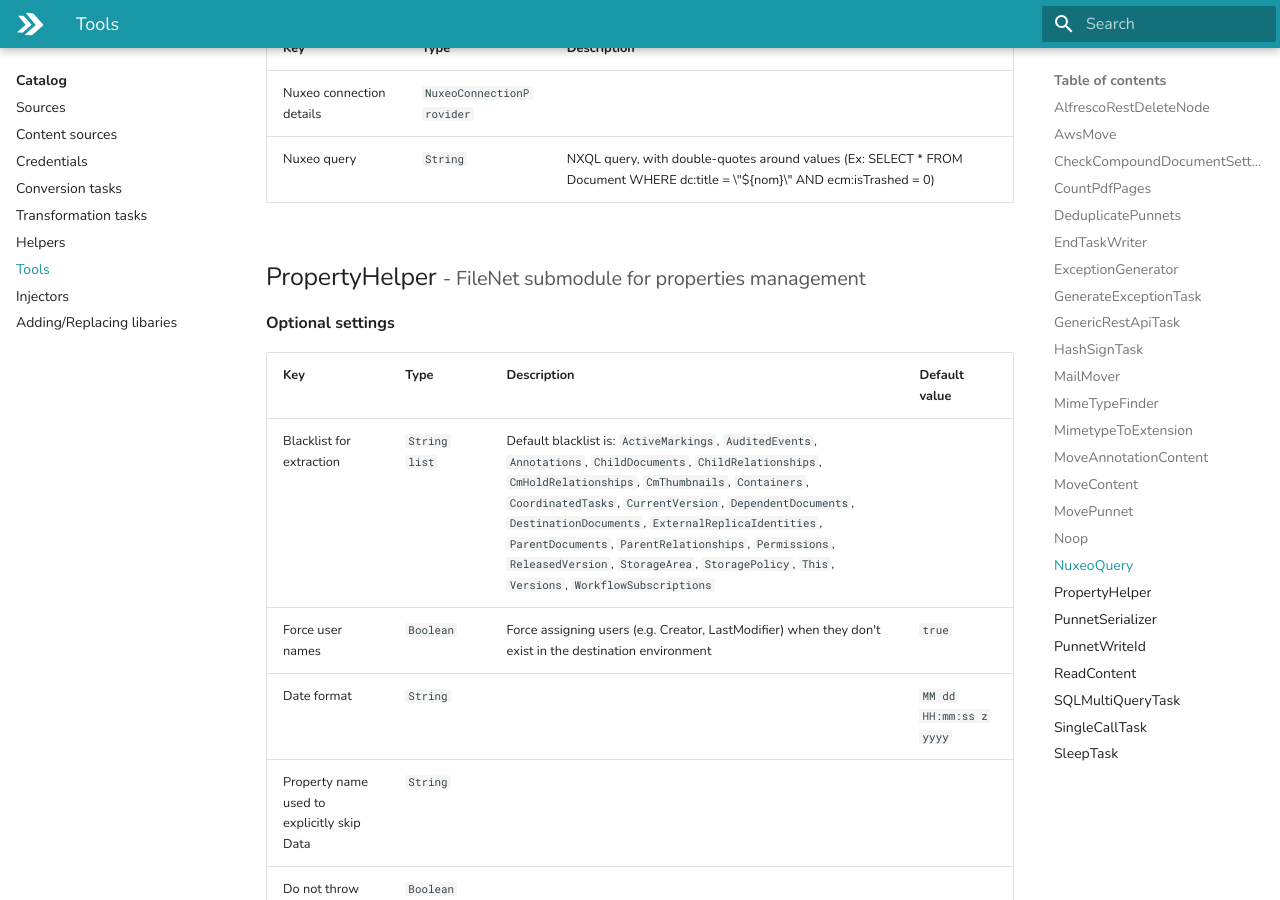
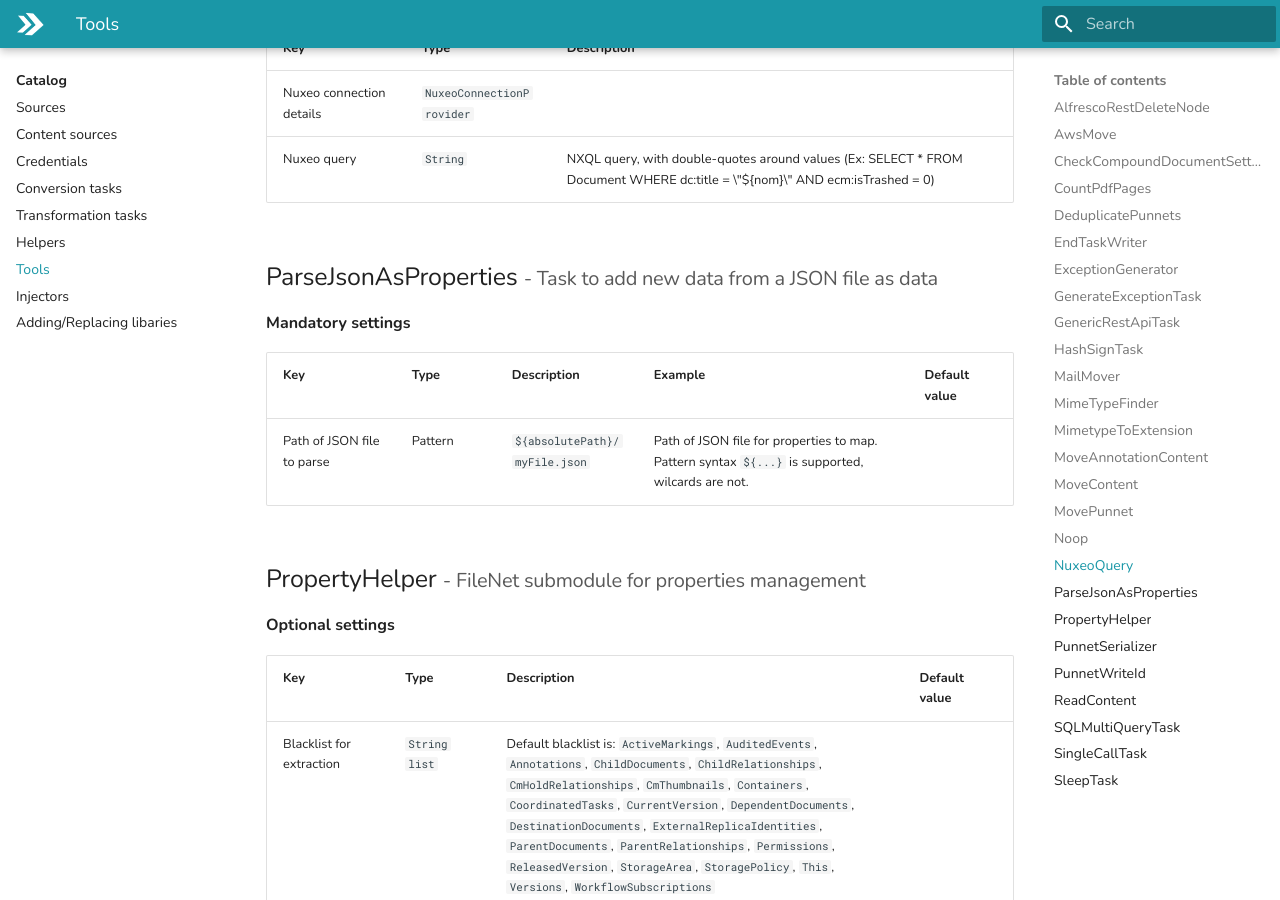
Before and after one commit to Fast2docs/Fast2-docs, an MkDocs documentation site: the page built from docs/catalog/tool.md, in a window 1280 px wide and 900 px high, scrolled down 12138 px. Built offline with MkDocs 1.6.1 and Material for MkDocs 9.7.7, drawn with Linux system fonts in a browser that asks for light colours; the version menu is left out.

Commit message:
FAST-3741 : new ParseJsonAsProperties task

```diff
--- a/docs/catalog/tool.md
+++ b/docs/catalog/tool.md
@@ -338,10 +338,18 @@
 
 
 
-## PropertyHelper <small> - FileNet submodule for properties management </small> {#PropertyHelper data-toc-label="PropertyHelper"}
+## ParseJsonAsProperties <small> - Task to add new data from a JSON file as data </small> {#ParseJsonAsProperties data-toc-label="ParseJsonAsProperties"}
+
+
+<b>Mandatory settings</b>
+
+|Key      | Type    | Description | Example | Default value |
+| - | - | - | - | - |
+| Path of JSON file to parse | Pattern | `${absolutePath}/myFile.json` | Path of JSON file for properties to map. Pattern syntax `${...}` is supported, wilcards are not. |
 
 
 
+## PropertyHelper <small> - FileNet submodule for properties management </small> {#PropertyHelper data-toc-label="PropertyHelper"}
 
 
 <b>Optional settings</b>
```
